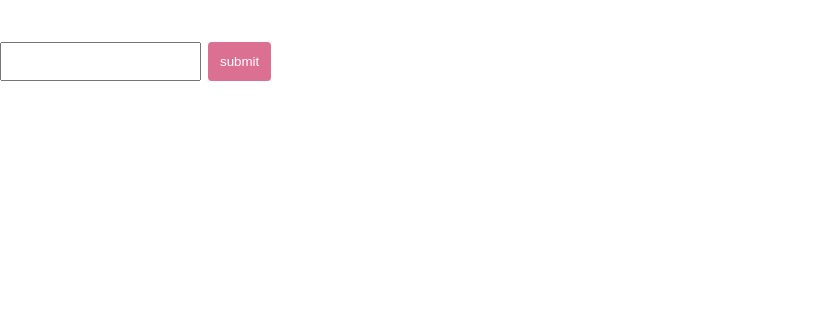
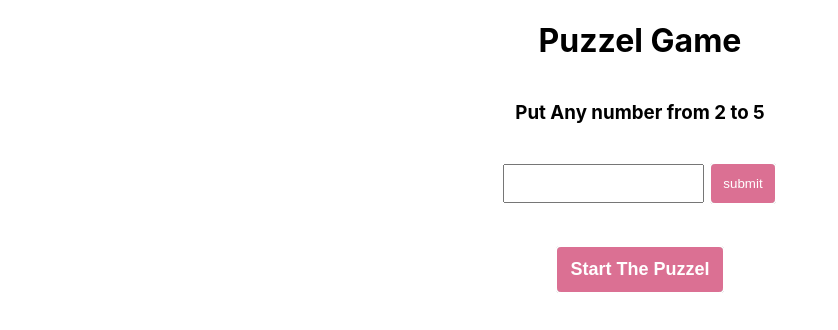
Before and after one commit to HammasAhmad/PuzzelGame, a React (Create React App) app: page / in a window 1280 px wide. Shown: the top 330 px of the page, without its empty margins (0-838 px from the left). Built offline with nearby package versions, Linux system fonts and the light colour scheme.

Commit message:
Image Puzzel Updated

```diff
--- a/src/ImageSplitter.js
+++ b/src/ImageSplitter.js
@@ -2,40 +2,34 @@ import React from 'react'
 
 export const ImageSplitter = () => {
     const [input, setInput] = React.useState('')
+    const [imga, setImg] = React.useState('')
+    const [disable, setDisAble] = React.useState(false)
+    const [seconds, setSeconds] = React.useState(0);
+    const [isActive, setIsActive] = React.useState(false);
     const imgArr = [
-        'https://cdn.searchenginejournal.com/wp-content/uploads/2022/06/image-search-1600-x-840-px-62c6dc4ff1eee-sej-1520x800.png',
-        'https://upload.wikimedia.org/wikipedia/commons/thumb/b/b6/Image_created_with_a_mobile_phone.png/640px-Image_created_with_a_mobile_phone.png',
-        'https://static.remove.bg/remove-bg-web/ea3c274e1b7f6fbbfe93fad8b2b13d7ef352f09c/assets/start-1abfb4fe2980eabfbbaaa4365a0692539f7cd2725f324f904565a9a744f8e214.jpg',
-        'https://static.remove.bg/remove-bg-web/ea3c274e1b7f6fbbfe93fad8b2b13d7ef352f09c/assets/start-1abfb4fe2980eabfbbaaa4365a0692539f7cd2725f324f904565a9a744f8e214.jpg',
-        'https://cdn.searchenginejournal.com/wp-content/uploads/2022/04/reverse-image-search-627b7e49986b0-sej-760x400.png'
+        {
+            id: 1,
+            img: 'https://upload.wikimedia.org/wikipedia/commons/thumb/b/b6/Image_created_with_a_mobile_phone.png/640px-Image_created_with_a_mobile_phone.png',
+        },
+        {
+            id: 2,
+            img: 'https://static.remove.bg/remove-bg-web/ea3c274e1b7f6fbbfe93fad8b2b13d7ef352f09c/assets/start-1abfb4fe2980eabfbbaaa4365a0692539f7cd2725f324f904565a9a744f8e214.jpg',
+
+        },
+        {
+            id: 3,
+            img: 'https://static.remove.bg/remove-bg-web/ea3c274e1b7f6fbbfe93fad8b2b13d7ef352f09c/assets/start-1abfb4fe2980eabfbbaaa4365a0692539f7cd2725f324f904565a9a744f8e214.jpg',
+        },
+        {
+            id: 4,
+            img: 'https://cdn.searchenginejournal.com/wp-content/uploads/2022/04/reverse-image-search-627b7e49986b0-sej-760x400.png'
+        }
     ]
-    function images() {
-        // the random images
-        var randomNumber1 = Math.floor(Math.random() * imgArr.length);
-        // get images at randomNumber1
-        let selectedImages = imgArr[randomNumber1]
-        console.log(selectedImages)
-        // // display the images()
-        // document.getElementsByClassName("img1")[0].src = 'images/' + selectedImages;
-        // console.log('images/' + selectedImages, 'sadasd')
-    }
-    React.useEffect(() => {
-        if (input <= 1 || input === '') {
-            setInput('')
-            document.getElementById('canvas').classList.add('kk')
-        } else {
-            document.getElementById('canvas').classList.remove('kk')
-        }
-
-    }, [input])
-    const handle = (e) => {
-        e.preventDefault();
-        images()
 
     const PUZZLE_HOVER_TINT = "#009900";
-        const img = new Image();
+    let img = new Image()
     const canvas = document.querySelector("#canvas");
-        const stage = canvas.getContext("2d");
+    const stage = canvas?.getContext("2d");
     let difficulty = input;
     let pieces;
     let puzzleWidth;
@@ -45,9 +39,72 @@ export const ImageSplitter = () => {
     let currentPiece;
     let currentDropPiece;
     let mouse;
+    function toggle() {
+        setIsActive(!isActive);
+        const time = document.getElementById("timer");
+        time.style.display = "block";
+
+        const startTime = document.getElementById("start");
+        startTime.style.opacity = 0;
+    }
+
+    function images() {
+        setImg('')
+        let randomNu = Math.floor(Math.random() * 4) + 1
+        let i = imgArr.find((it) => {
+            if (it.id == randomNu) {
+                return it
+            }
+        })
+        if (i !== undefined) {
+            setImg(i)
+        }
+    }
+    React.useEffect(() => {
+
+        if (input <= 1 || input === '') {
+            setInput('')
+            setImg('')
+            setDisAble(false)
+            document.getElementById('canvas').classList.add('kk')
+        } else {
+            // setDisAble(true)
+        }
+    }, [input])
+
+    function reset() {
+        setSeconds(0);
+        setIsActive(false);
+    }
+
+    React.useEffect(() => {
+        let interval;
+        if (isActive) {
+            interval = setInterval(() => {
+                setSeconds((seconds) => seconds + 1);
+            }, 1000);
+        } else if (!isActive && seconds !== 0) {
+            clearInterval(interval);
+        }
+        return () => clearInterval(interval);
+    }, [isActive, seconds]);
+
+    React.useEffect(() => {
+        img.src = ''
+        images()
+    }, [])
+    console.log(seconds, 'sadsad')
+    const handle = (e) => {
+        document.getElementById('canvas').classList.remove('kk')
+        images()
+        e.preventDefault();
+        if (input === '') {
+            alert('Please Enter A Number from 2 to 5')
+            window.location.replace('/')
+        } else {
+
             img.addEventListener("load", onImage, false);
-        img.src = "https://upload.wikimedia.org/wikipedia/commons/thumb/b/b6/Image_created_with_a_mobile_phone.png/640px-Image_created_with_a_mobile_phone.png";
-
+            img.src = imga?.img
             function initPuzzle() {
                 pieces = [];
                 mouse = {
@@ -67,7 +124,7 @@ export const ImageSplitter = () => {
                     puzzleWidth,
                     puzzleHeight
                 );
-            createTitle("Click to Start Puzzle");
+                // createTitle("Click to Start Puzzle");
                 buildPieces();
             }
 
@@ -272,6 +329,8 @@ export const ImageSplitter = () => {
                 document.onpointerdown = null;
                 document.onpointermove = null;
                 document.onpointerup = null;
+
+
                 // setTimeout(() => {
                 // alert('welcome to ak team')
                 // }, 500)
@@ -317,7 +376,15 @@ export const ImageSplitter = () => {
                 }
                 if (gameWin) {
                     setTimeout(gameOver, 500);
+                    setTimeout(() => {
+                        alert('WellCome to the AK team')
+                    }, 600);
+                    setTimeout(() => {
+                        window.location.replace('/')
+                    }, 800);
+                    setIsActive(false)
                 }
+
             }
 
             function shuffleArray(o) {
@@ -338,33 +405,40 @@ export const ImageSplitter = () => {
                 gameOver();
             }
             document.querySelector("#difficulty").oninput = updateDifficulty;
-
+            setDisAble(true)
+        }
     }
 
 
     return (
-        <div>
-            <canvas id="canvas"></canvas>
-            <br />
-            {/* <label htmlFor="difficulty">Difficulty</label> */}
-            {/* <input type="number" value={input} onChange={(e) => {
-                if (e.target.value > 5) {
-                    return
-                } else {
-                    setInput(e.target.value)
-                }
-            }} id="difficulty" /> */}
-
+        <div style={{ display: 'flex', justifyContent: 'center', alignItems: 'center', flexDirection: 'column', flex: '0' }}>
+            <h1>Puzzel Game</h1>
+            <h3>Put Any number from 2 to 5</h3>
             <form onSubmit={handle} style={{ margin: '20px 0' }}>
                 <input className="input" type="number" value={input} onChange={(e) => {
+                    setInput('')
+                    if (e.target.value === '') {
+                        window.location.replace('/')
+
+                    }
                     if (e.target.value > 5) {
                         return
                     } else {
                         setInput(e.target.value)
                     }
                 }} id="difficulty" />
-                <input className="btn" type="submit" value="submit" />
+                {disable ? '' : <input className="btn" type="submit" value="submit" />
+                }
             </form>
+            <div>
+                <canvas id="canvas"></canvas>
+                <br />
+                <div style={{ textAlign: 'center' }}>
+                    {
+                        !isActive ? <button className='btn btn2' onClick={() => toggle()}>Start The Puzzel</button> : <button className='btn btn2'>{seconds}</button>
+                    }
                 </div>
+            </div>
+        </div >
     )
 }
--- a/src/index.css
+++ b/src/index.css
@@ -105,3 +105,9 @@ input[type=number]::-webkit-outer-spin-button {
 .kk{
   display: none;
 }
+.btn2{
+  font-weight: 600;
+  font-size: 18px;
+  width: 170px;
+
+}
```
Lines whose indentation alone changed are shown as unchanged.
